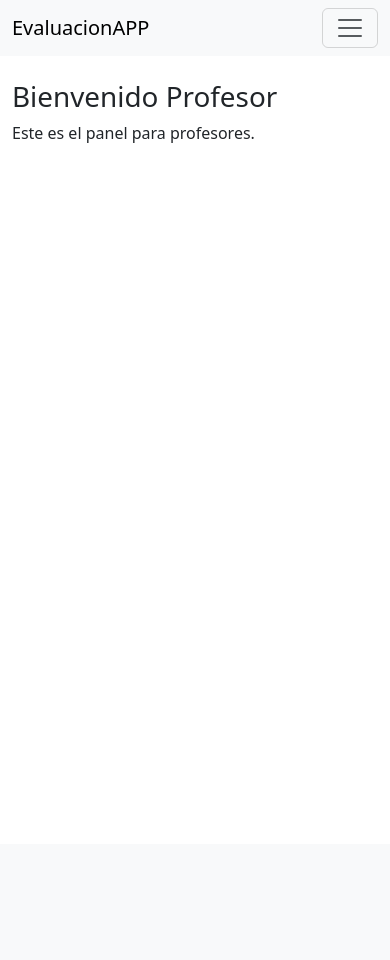
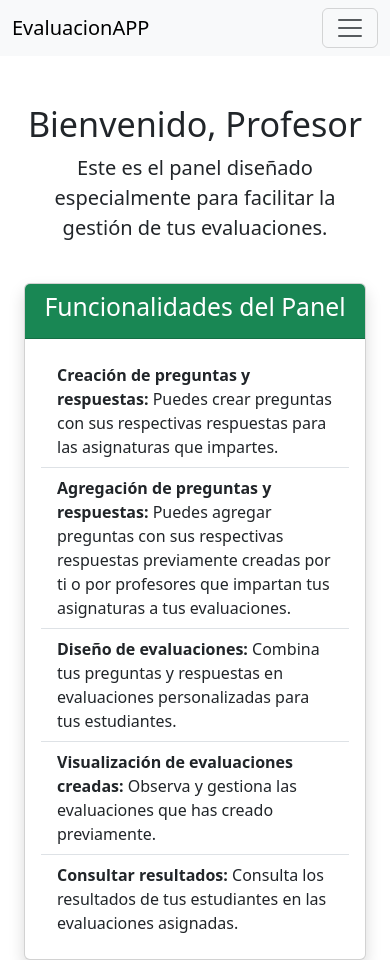
Before and after one commit to wfpinedar/isproject, a Django app: template proyectois/evapp/templates/home_profesor.html in a window 390 px wide. Before the commit the page ends 143 px from the top, so only its background shows below. Run offline with Django 3.2, Linux system fonts and the light colour scheme; the template is opened without the code that fills it, so the values that code supplies are empty.

Commit message:
Arreglo Rutas y Frontend

```diff
--- a/proyectois/evapp/apps.py
+++ b/proyectois/evapp/apps.py
@@ -4,3 +4,6 @@ from django.apps import AppConfig
 class EvappConfig(AppConfig):
     default_auto_field = 'django.db.models.BigAutoField'
     name = 'evapp'
+
+    def ready(self):
+        import evapp.signals
--- a/proyectois/evapp/templates/agregar_evaluacion.html
+++ b/proyectois/evapp/templates/agregar_evaluacion.html
@@ -7,7 +7,7 @@
     <form method="post">
         {% csrf_token %}
         {{ form|crispy }}
-        <button type="submit" class="btn btn-primary mt-3">Crear Evaluación</button>
+        <button type="submit" class="btn btn-success mt-3">Crear Evaluación</button>
     </form>
 </div>
 {% endblock %}
--- a/proyectois/evapp/templates/agregar_pregunta.html
+++ b/proyectois/evapp/templates/agregar_pregunta.html
@@ -7,7 +7,7 @@
     <form method="post">
         {% csrf_token %}
         {{ form|crispy }}
-        <button type="submit" class="btn btn-primary">Agregar</button>
+        <button type="submit" class="btn btn-success">Agregar</button>
     </form>
 </div>
 {% endblock %}
--- a/proyectois/evapp/templates/base.html
+++ b/proyectois/evapp/templates/base.html
@@ -5,6 +5,8 @@
     <meta name="viewport" content="width=device-width, initial-scale=1.0">
     <link href="https://cdn.jsdelivr.net/npm/bootstrap@5.3.0-alpha1/dist/css/bootstrap.min.css" rel="stylesheet">
     <title>EvaluacionAPP</title>
+</head>
+<body>
 </head>
 <body>
     <!-- Header -->
@@ -16,18 +18,29 @@
             </button>
             <div class="collapse navbar-collapse" id="navbarNav">
                 <ul class="navbar-nav me-auto">
-
                     {% if user.is_authenticated %}
+                        <!-- Botones para Profesores -->
+                        {% if is_profesor %}
+                        <!-- Botón de Evaluaciones -->
                         <li class="nav-item">
-                            <a class="nav-link" href="{% url 'listar_evaluacion' %}">Evaluaciones</a>
+                            <a class="btn btn-success m-1" href="{% url 'listar_evaluacion' %}">Mis Evaluaciones</a>
                         </li>
-                        {% if is_profesor %}
                         <li class="nav-item">
-                            <a class="nav-link" href="{% url 'home_profesor' %}">Profesor</a>
+                            <a class="btn btn-success m-1" href="{% url 'agregar_pregunta' %}">Agregar Pregunta</a>
+                        </li>
+                        <li class="nav-item">
+                            <a class="btn btn-success m-1" href="{% url 'agregar_respuesta' %}">Agregar Respuesta</a>
+                        </li>
+                        <li class="nav-item">
+                            <a class="btn btn-success m-1" href="{% url 'listar_preguntas' %}">Ver Preguntas</a>
+                        </li>
+                        <li class="nav-item">
+                            <a class="btn btn-success m-1" href="{% url 'agregar_evaluacion' %}">Agregar Evaluación</a>
                         </li>
                         {% elif is_estudiante %}
+                        <!-- Botón para Estudiantes -->
                         <li class="nav-item">
-                            <a class="nav-link" href="{% url 'home_estudiante' %}">Estudiante</a>
+                            <a class="btn btn-success m-1" href="{% url 'listar_evaluaciones_estudiante' %}">Mis Evaluaciones</a>
                         </li>
                         {% endif %}
                     {% endif %}
@@ -44,7 +57,7 @@
                     </li>
                     {% else %}
                     <li class="nav-item">
-                        <a class="btn btn-primary" href="{% url 'login' %}">Log In</a>
+                        <a class="btn btn-success" href="{% url 'login' %}">Log In</a>
                     </li>
                     {% endif %}
                 </ul>
--- a/proyectois/evapp/templates/editar_pregunta_completa.html
+++ b/proyectois/evapp/templates/editar_pregunta_completa.html
@@ -10,7 +10,7 @@
         {% csrf_token %}
         <input type="hidden" name="editar_pregunta" value="true">
         {{ form|crispy }}
-        <button type="submit" class="btn btn-primary mt-3">Guardar Cambios de la Pregunta</button>
+        <button type="submit" class="btn btn-success mt-3">Guardar Cambios de la Pregunta</button>
     </form>
 
     <!-- Tabla para gestionar las respuestas relacionadas -->
@@ -45,7 +45,7 @@
                 {% endfor %}
             </tbody>
         </table>
-        <button type="submit" class="btn btn-primary mt-3">Guardar Relaciones de Respuestas</button>
+        <button type="submit" class="btn btn-success mt-3">Guardar Relaciones de Respuestas</button>
     </form>
 </div>
 {% endblock %}
--- a/proyectois/evapp/templates/home_profesor.html
+++ b/proyectois/evapp/templates/home_profesor.html
@@ -1,6 +1,51 @@
 {% extends "base.html" %}
 
 {% block content %}
-<h1>Bienvenido Profesor</h1>
-<p>Este es el panel para profesores.</p>
+<div class="container mt-5">
+    <div class="row">
+        <div class="col-12 text-center">
+            <h1 class="display-4">Bienvenido, Profesor</h1>
+            <p class="lead">Este es el panel diseñado especialmente para facilitar la gestión de tus evaluaciones.</p>
+        </div>
+    </div>
+    <div class="row mt-4">
+        <!-- Información principal -->
+        <div class="col-md-8 mx-auto">
+            <div class="card shadow">
+                <div class="card-header bg-success text-white text-center">
+                    <h2>Funcionalidades del Panel</h2>
+                </div>
+                <div class="card-body">
+                    <ul class="list-group list-group-flush">
+                        <li class="list-group-item">
+                            <strong>Creación de preguntas y respuestas:</strong> Puedes crear preguntas con sus respectivas respuestas para las asignaturas
+                            que impartes.
+                        </li>
+                        <li class="list-group-item">
+                            <strong>Agregación de preguntas y respuestas:</strong> Puedes agregar preguntas con sus respectivas respuestas previamente creadas
+                            por ti o por profesores que impartan tus asignaturas a tus evaluaciones.
+                        </li>
+                        <li class="list-group-item">
+                            <strong>Diseño de evaluaciones:</strong> Combina tus preguntas y respuestas en evaluaciones personalizadas para tus estudiantes.
+                        </li>
+                        <li class="list-group-item">
+                            <strong>Visualización de evaluaciones creadas:</strong> Observa y gestiona las evaluaciones que has creado previamente.
+                        </li>
+                        <li class="list-group-item">
+                            <strong>Consultar resultados:</strong> Consulta los resultados de tus estudiantes en las evaluaciones asignadas.
+                        </li>
+                    </ul>
+                </div>
+            </div>
+        </div>
+    </div>
+    <!-- Botón de Evaluaciones
+    <div class="row mt-4 text-center">
+        <div class="col-12">
+            <a href="{% url 'listar_evaluacion' %}" class="btn btn-success btn-lg">
+                Ir a Evaluaciones
+            </a>
+        </div>
+    </div>-->
+</div>
 {% endblock %}
--- a/proyectois/evapp/templates/listar_evaluaciones.html
+++ b/proyectois/evapp/templates/listar_evaluaciones.html
@@ -25,5 +25,9 @@
             {% endfor %}
         </tbody>
     </table>
+        <!-- Botón para Programar Evaluación -->
+        <div class="text-end mt-3">
+            <a href="{% url 'programar_evaluacion' %}" class="btn btn-success">Programar Evaluación</a>
+        </div>
 </div>
 {% endblock %}
--- a/proyectois/evapp/templates/programar_evaluacion.html
+++ b/proyectois/evapp/templates/programar_evaluacion.html
@@ -7,7 +7,7 @@
     <form method="post">
         {% csrf_token %}
         {{ form|crispy }}
-        <button type="submit" class="btn btn-primary mt-3">Asignar Evaluación</button>
+        <button type="submit" class="btn btn-success mt-3">Asignar Evaluación</button>
     </form>
 </div>
 
--- a/proyectois/evapp/templates/relacionar_respuestas.html
+++ b/proyectois/evapp/templates/relacionar_respuestas.html
@@ -34,7 +34,7 @@
                 {% endfor %}
             </tbody>
         </table>
-        <button type="submit" class="btn btn-primary mt-3">Guardar Relaciones</button>
+        <button type="submit" class="btn btn-success m-2">Guardar Relaciones</button>
     </form>
 
     <!-- Tabla de relaciones actuales -->
```
Also changed, not shown: proyectois/evapp/context_processors.py (added, +14 -0 lines), proyectois/evapp/signals.py (added, +17 -0 lines), proyectois/evapp/templates/home_estudiante.html (+29 -2 lines), proyectois/evapp/urls.py (+7 -7 lines), proyectois/evapp/views.py (+9 -8 lines), proyectois/proyectois/settings.py (+9 -2 lines).
